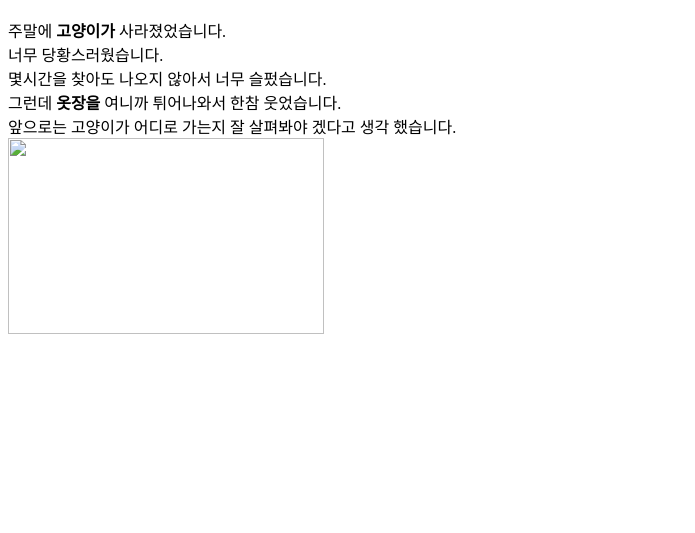
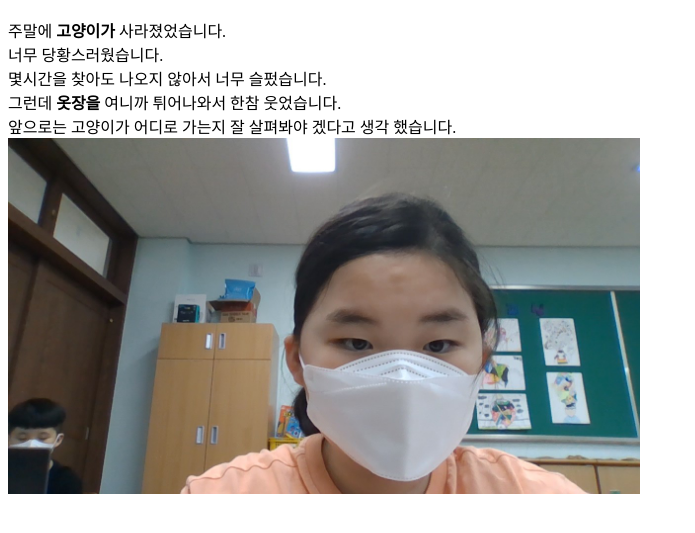
Before and after one commit to dj225420/20, a plain HTML site: page index.html in a window 1280 px wide. Shown: the part 57-590 px from the top of the page, without its empty margins (0-695 px from the left). Drawn offline with Linux system fonts and the light colour scheme.

Commit message:
zzzzzzzz

```diff
--- a/index.html
+++ b/index.html
@@ -6,4 +6,4 @@
 그런데 <b>옷장을</b> 여니까 튀어나와서 한참 웃었습니다.</br>
 앞으로는 고양이가 어디로 가는지 잘 살펴봐야 겠다고 생각 했습니다.</br>
 <img style="width:50%"
-src="me.jpg/">
+src="me.jpg">
```
